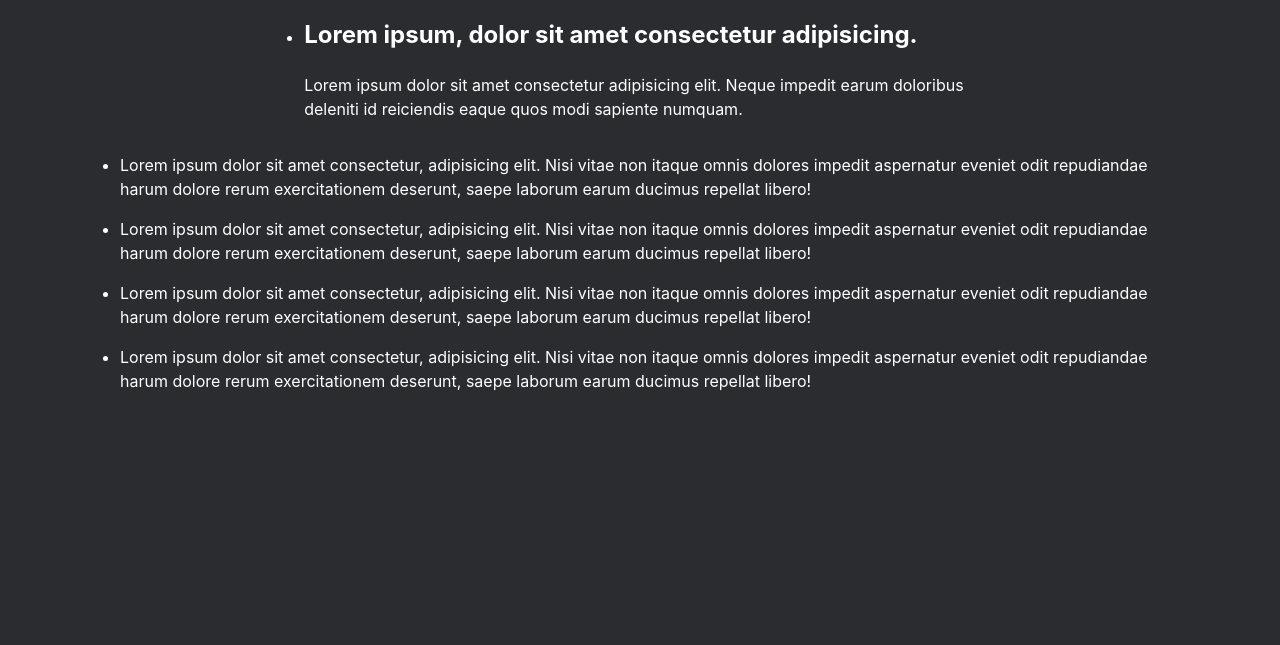
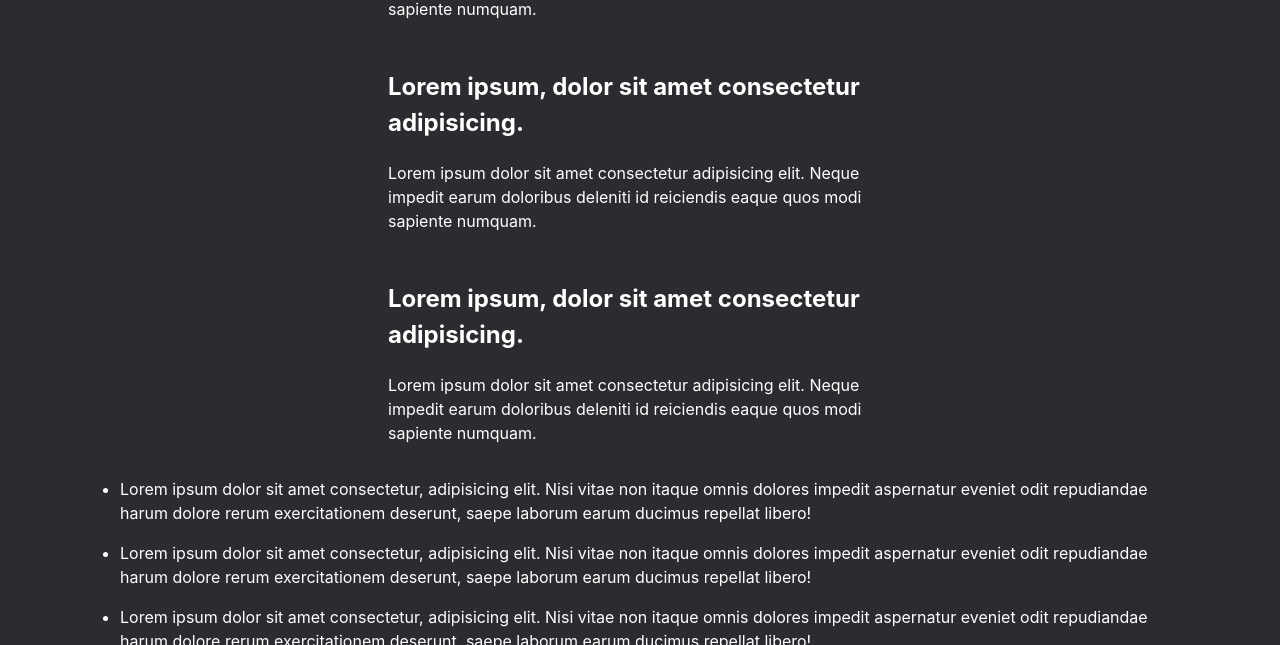
Before and after one commit to Stern-Ritter/three-column-layout, a website: page src/index.html in a window 1280 px wide. Shown: the part 785-1430 px from the top of the page. Before the commit the page ends 1194 px from the top, so only its background shows below. Drawn offline with Linux system fonts and the light colour scheme; files whose address does not match are found by name.

Commit message:
Add main section

```diff
--- a/src/blocks/main/__list-item/main__list-item.css
+++ b/src/blocks/main/__list-item/main__list-item.css
@@ -0,0 +1,7 @@
+.main__list-item {
+  margin-bottom: 48px;
+}
+
+.main__list-item:last-of-type {
+  margin-bottom: 0;
+}
--- a/src/blocks/main/__list/main__list.css
+++ b/src/blocks/main/__list/main__list.css
@@ -0,0 +1,5 @@
+.main__list {
+  padding: 0;
+  margin: 0;
+  list-style: none;
+}
--- a/src/blocks/main/main.css
+++ b/src/blocks/main/main.css
@@ -0,0 +1,3 @@
+.main {
+  width: 45%;
+}
--- a/src/index.css
+++ b/src/index.css
@@ -12,7 +12,12 @@
 @import url(./blocks/header/__link/header__link.css);
 
 @import url(./blocks/content/content.css);
+
 @import url(./blocks/sidebar/sidebar.css);
 @import url(./blocks/sidebar/__list/sidebar__list.css);
 @import url(./blocks/sidebar/__list-item/sidebar__list-item.css);
 @import url(./blocks/sidebar/__paragraph/sidebar__paragraph.css);
+
+@import url(./blocks/main/main.css);
+@import url(./blocks/main/__list/main__list.css);
+@import url(./blocks/main/__list-item/main__list-item.css);
```
